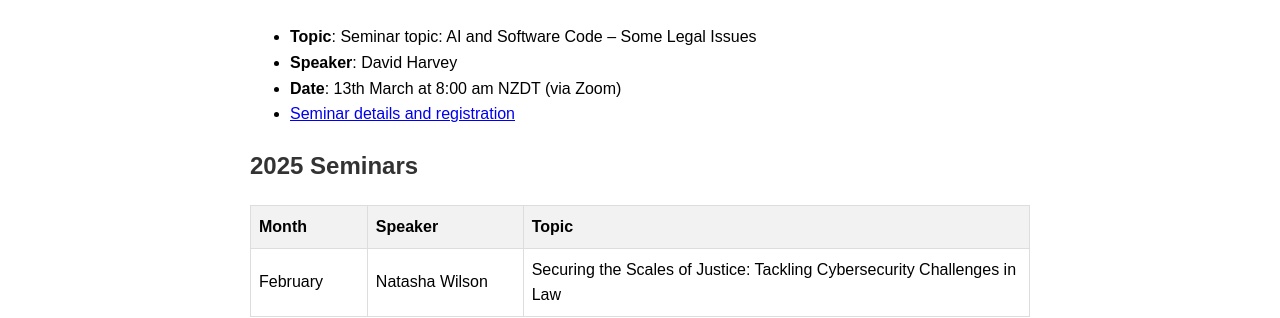
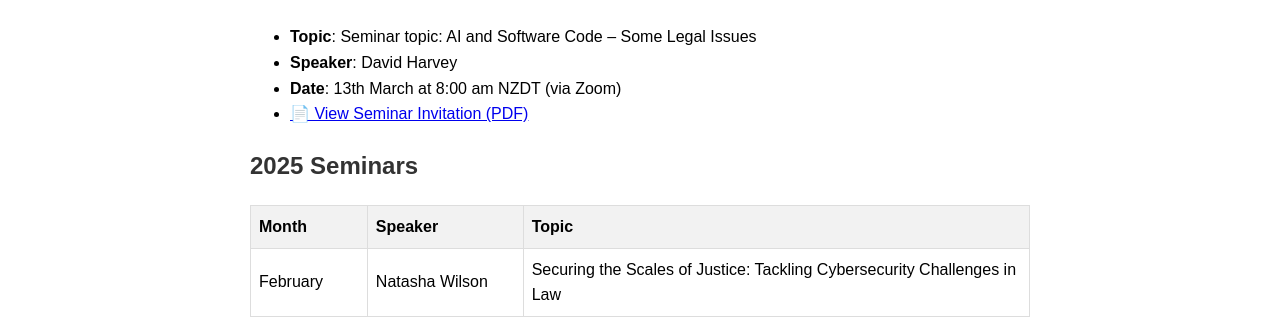
Before and after one commit to hilmibesli/NZISF-website, a Jekyll site: the page built from content/activities.md, in a window 1280 px wide. Shown: the part 264-582 px from the top of the page. Built offline with Jekyll 4.4.1, drawn with Linux system fonts in a browser that asks for light colours.

Commit message:
Updated seminar PDF link and fixed file path

```diff
--- a/content/activities.md
+++ b/content/activities.md
@@ -9,7 +9,7 @@ title: "Activities"
 - **Topic**: Seminar topic: AI and Software Code – Some Legal Issues
 - **Speaker**: David Harvey
 - **Date**: 13th March at 8:00 am NZDT (via Zoom)
-- [Seminar details and registration]( {{ site.baseurl }}/assets/docs/13%20March%20'25%20NZISF%20seminar.docx )
+- <a href="/NZISF-website/assets/docs/13%20March%2025%20NZISF%20seminar.pdf" target="_blank">📄 View Seminar Invitation (PDF)</a>
 
 ## 2025 Seminars
 
```
Also changed, not shown: 1 other file.
